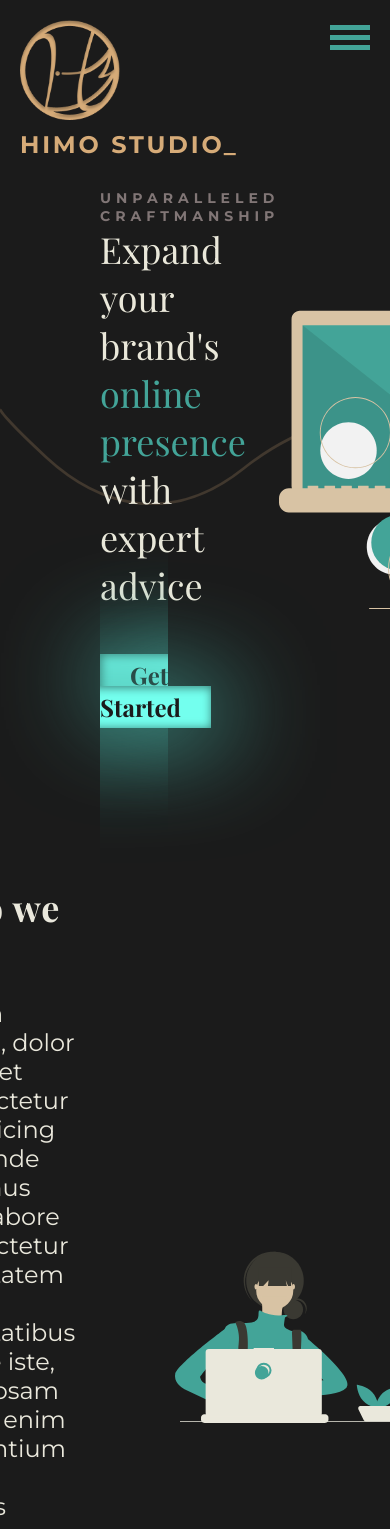
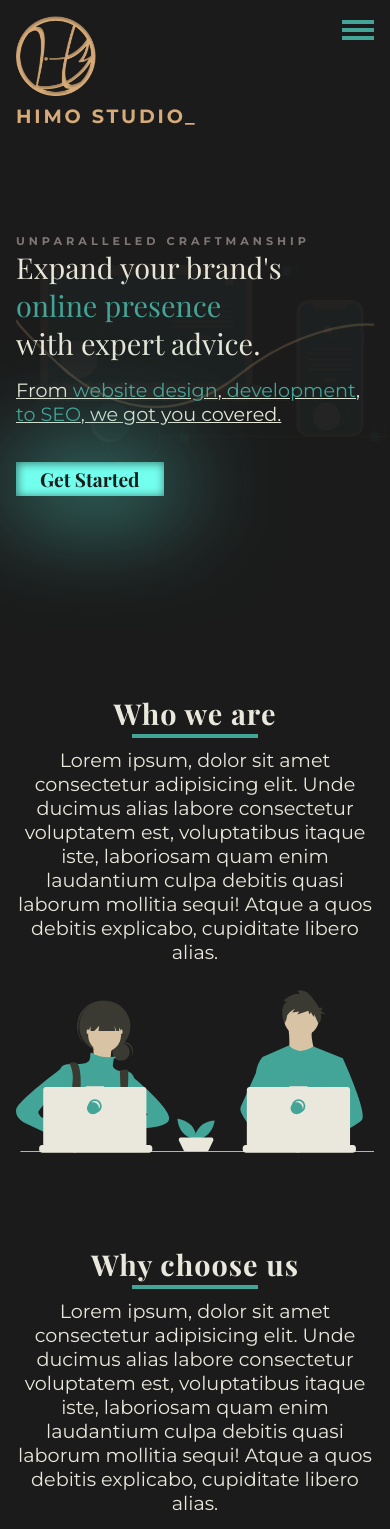
Before and after one commit to bobby-dq/himo-studios-website, a React (Create React App) app: page / in a window 390 px wide. Shown: the top 1529 px of the page. Built offline with nearby package versions, Linux system fonts and the light colour scheme.

Commit message:
mobile responsiveness in the about page.

```diff
--- a/src/components/About.tsx
+++ b/src/components/About.tsx
@@ -53,12 +53,21 @@ export const About: FunctionComponent = () => {
 }
 
 const SAbout = styled(motion.div)`
-    padding: 10rem 10rem;
+    padding: 10rem 0rem;
     display: flex;
     flex-direction: column;
     min-height: 90vh;
     align-items: space-around;
     justify-content: center;
+
+    @media(max-width: 900px) {
+        .middle-info {
+            flex-direction: column-reverse;
+
+
+        }
+    }
+
 
 `;
 
@@ -67,6 +76,13 @@ const SInfo = styled(motion.div)`
     padding: 5rem 0rem;
     justify-content: center;
     align-items: center;
+
+    @media(max-width: 900px) {
+        flex-direction: column;
+
+    }
+
+
 `;
 
 const SInfoText = styled(motion.div)`
@@ -90,6 +106,23 @@ const SInfoText = styled(motion.div)`
         padding-top: 2rem;
     }
 
+    @media (max-width: 900px) {
+        display: flex;
+        flex-direction: column;
+        align-items: center;
+        text-align: center;
+        margin-bottom: 2rem;
+
+        .info-text-title {
+            display: flex;
+            flex-direction: column;
+            align-items: center;
+        }
+
+
+
+    }
+
 `;
 
 const SInfoImg = styled(motion.div)`
@@ -98,6 +131,12 @@ const SInfoImg = styled(motion.div)`
     svg {
         object-fit: cover;
 
+    }
+
+    @media(max-width: 900px) {
+        svg {
+            width: 100%;
+        }
     }
 `;
 
--- a/src/components/Hero.tsx
+++ b/src/components/Hero.tsx
@@ -24,7 +24,10 @@ export const Hero: FunctionComponent = () => {
                         <h2 className="colored-text">online presence</h2>
                     </div>
                     <div className="main-title-text">
-                        <h2>with expert advice</h2>
+                        <h2>with expert advice.</h2>
+                    </div>
+                    <div className="main-title-text">
+                        <p>From <span className="colored-text">website design</span>, <span className="colored-text">development</span>, <br/><span className="colored-text">to SEO</span>, we got you covered.</p>
                     </div>
                 </motion.div>
                 <Link to="/contact">Get Started</Link>
@@ -41,7 +44,7 @@ export const Hero: FunctionComponent = () => {
 
 const SHero = styled.div`
     min-height: 50vh;
-    padding: 1rem 10rem;
+    padding: 1rem 0rem;
     display: flex;
     align-items: center;
     justify-content: space-between;
@@ -54,11 +57,39 @@ const SHero = styled.div`
             font-family: 'Playfair Display', serif;
             color: #EAE8DA;
         }
+         p{
+            font-size: 2.4rem;
+            margin-top: 2rem;
+            font-family: 'Montserrat', sans-serif;
+            color: #EAE8DA;
+            text-decoration: underline;
+         }
 
         .colored-text {
             color: #43A498;
         }
 
+    }
+
+    @media(max-width: 900px) {
+        align-items: center;
+        justify-content: space-between;
+
+        .hero-img {
+            svg {
+                margin: 2rem;
+                width: 100%;
+            }
+        }
+    }
+
+    @media(max-width: 737px) {
+        position: relative;
+
+        .hero-img {
+            position: absolute;
+            opacity: 0.04;
+        }
     }
 
 
@@ -91,4 +122,5 @@ const SHero = styled.div`
 const SWave = styled.svg`
     position: absolute;
     left: 0;
+
 `;
--- a/src/components/Navbar.tsx
+++ b/src/components/Navbar.tsx
@@ -153,6 +153,7 @@ export const SNav = styled.div`
             padding-top: 10%;
             transition: transform 0.5s ease-in-out;
             top: 0px;
+            z-index: 10;
         }
 
         .nav-links {
@@ -173,7 +174,7 @@ export const SNav = styled.div`
             position: fixed;
             top: 2rem;
             right: 2rem;
-            z-index: 3
+            z-index: 10
         }
         ul {
             flex-direction: column;
--- a/src/components/Organizations.tsx
+++ b/src/components/Organizations.tsx
@@ -25,7 +25,7 @@ export const Organizations: FunctionComponent = () => {
 
 const SOrganizations = styled(motion.div)`
     min-height: 90vh;
-    padding: 0rem 10rem;
+    padding: 0rem 0rem;
 
 `;
 
--- a/src/data/organizationsData.ts
+++ b/src/data/organizationsData.ts
@@ -87,7 +87,11 @@ export const organizationData: () => IOrganization[] = () => {
                 {
                     name: "Social Media Management",
                     link: "https://www.instagram.com/p/CLVR3yeDeNA/"
-                }
+                },
+                {
+                    name: "Video",
+                    link: "https://www.instagram.com/p/CLVR3yeDeNA/"
+                },
             ]
         },
         {
--- a/src/data/servicesData.ts
+++ b/src/data/servicesData.ts
@@ -16,7 +16,7 @@ export const serviceData: () => IService[] = () => {
             name: "Web Design and Development",
             description1: "Lorem ipsum, dolor sit amet consectetur adipisicing elit. Unde ducimus alias labore consectetur voluptatem est, voluptatibus itaque iste, laboriosam quam enim laudantium culpa debitis quasi laborum mollitia sequi! Atque a quos debitis explicabo, cupiditate libero alias.",
             description2: "Lorem ipsum, dolor sit amet consectetur adipisicing elit. Unde ducimus alias labore consectetur voluptatem est, voluptatibus itaque iste, laboriosam quam enim laudantium culpa debitis quasi laborum mollitia sequi! Atque a quos debitis explicabo, cupiditate libero alias.",
-            subServices: ["Web Design", "Web Development", "Web Applications", "Hosting and Deployment", "Maintenance"],
+            subServices: ["Web Design", "Web Development", "Web Applications", "Landing Pages", "Hosting and Deployment", "Maintenance"],
             image: webDesign
         },
         {
--- a/src/pages/ContactPage.tsx
+++ b/src/pages/ContactPage.tsx
@@ -53,6 +53,10 @@ export const ContactPage: FunctionComponent = () => {
 const SContactPage = styled(motion.div)`
     min-height: 90vh;
     padding: 5rem 10rem;
+
+    @media (max-width: 1300px) {
+        padding: 5rem 2rem;
+    }
 `;
 const STitle = styled(motion.div)`
     position: relative;
--- a/src/pages/FaqPage.tsx
+++ b/src/pages/FaqPage.tsx
@@ -28,6 +28,10 @@ export const FaqPage: FunctionComponent = () => {
 const SFaqPage = styled(motion.div)`
     min-height: 100vh;
     padding: 5rem 10rem;
+
+    @media (max-width: 1300px) {
+        padding: 5rem 2rem;
+    }
 `;
 
 const SFaqHeader = styled(motion.div)`
--- a/src/pages/HomePage.tsx
+++ b/src/pages/HomePage.tsx
@@ -22,4 +22,9 @@ export const HomePage: FunctionComponent = () => {
 
 const SHomePage = styled.div`
     color: white;
+    padding: 1rem 10rem;
+
+    @media (max-width: 1300px) {
+        padding: 1rem 2rem;
+    }
 `;
--- a/src/pages/ServicesPage.tsx
+++ b/src/pages/ServicesPage.tsx
@@ -28,6 +28,10 @@ export const ServicesPage: FunctionComponent = () => {
 const SService = styled(motion.div)`
     padding: 5rem 10rem;
     min-height: 90vh;
+
+    @media (max-width: 1300px) {
+        padding: 5rem 2rem;
+    }
 `;
 
 const SServiceHeader = styled(motion.div)`
--- a/src/pages/WorksPage.tsx
+++ b/src/pages/WorksPage.tsx
@@ -28,6 +28,10 @@ export const WorksPage: FunctionComponent = () => {
 const SWorks = styled(motion.div)`
     padding: 5rem 10rem;
     min-height: 90vh;
+
+    @media (max-width: 1300px) {
+        padding: 5rem 2rem;
+    }
 `;
 
 const SWorkGrid = styled(motion.div)`
--- a/src/styles/globalStyle.ts
+++ b/src/styles/globalStyle.ts
@@ -10,6 +10,10 @@ export const GlobalStyle = createGlobalStyle`
     html {
         overflow-x: hidden;
         font-size: 62.5%;
+
+        @media (max-width: 992px) {
+            font-size: 50%;
+        }
     }
 
     body {
```
